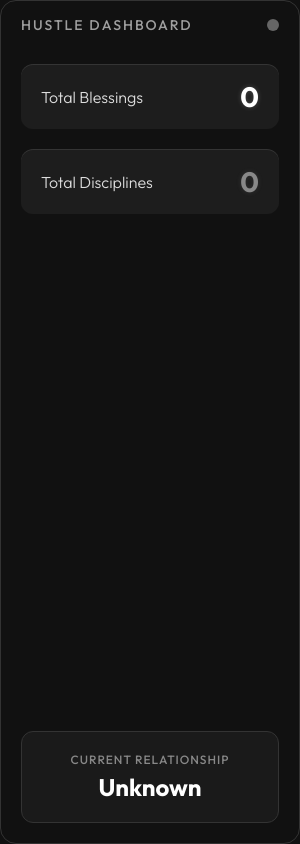
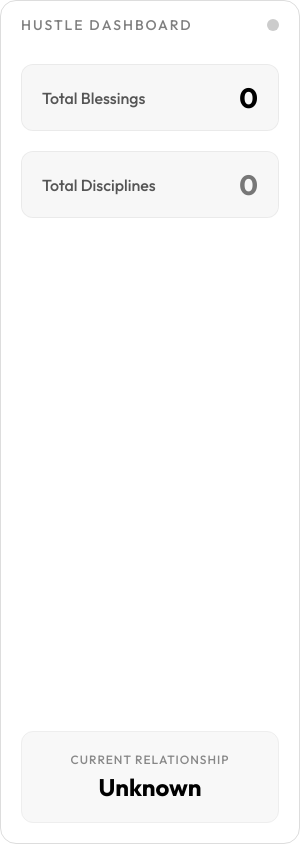
Before and after one commit to brightyorcerf/averageclaude, an Electron app: page dashboard.html in a window 300 px wide. Drawn offline with Linux system fonts and the light colour scheme; no server answers.

Commit message:
invert dashboard theme

```diff
--- a/dashboard.html
+++ b/dashboard.html
@@ -11,15 +11,14 @@
       margin: 0;
       padding: 0;
       font-family: 'Outfit', sans-serif;
-      background: #111;
-      color: #fff;
+      background: #ffffff;
+      color: #111111;
       overflow: hidden;
       display: flex;
       flex-direction: column;
       height: 100vh;
       -webkit-app-region: drag;
-      /* Makes window draggable */
-      border: 1px solid #333;
+      border: 1px solid #dddddd;
       box-sizing: border-box;
       border-radius: 16px;
     }
@@ -37,21 +36,22 @@
       font-weight: 500;
       text-transform: uppercase;
       letter-spacing: 2px;
-      color: rgba(255, 255, 255, 0.6);
+      color: rgba(0, 0, 0, 0.5);
     }
 
     .close-btn {
       width: 12px;
       height: 12px;
-      background: #666;
+      background: #cccccc;
       border-radius: 50%;
       cursor: pointer;
       -webkit-app-region: no-drag;
-      transition: transform 0.2s;
+      transition: transform 0.2s, background 0.2s;
     }
 
     .close-btn:hover {
       transform: scale(1.2);
+      background: #ff5f56;
     }
 
     #content {
@@ -67,16 +67,16 @@
       display: flex;
       justify-content: space-between;
       align-items: center;
-      background: rgba(255, 255, 255, 0.05);
+      background: rgba(0, 0, 0, 0.03);
       padding: 15px 20px;
       border-radius: 12px;
-      box-shadow: inset 0 1px 0 rgba(255, 255, 255, 0.1);
+      border: 1px solid rgba(0, 0, 0, 0.05);
     }
 
     .stat-label {
       font-size: 16px;
-      font-weight: 300;
-      color: #ddd;
+      font-weight: 500;
+      color: #555555;
     }
 
     .stat-value {
@@ -85,62 +85,60 @@
     }
 
     .blessing-val {
-      color: #fff;
-      text-shadow: 0 0 5px rgba(255, 255, 255, 0.2);
+      color: #000000;
     }
 
     .discipline-val {
-      color: #888;
-      text-shadow: 0 0 5px rgba(136, 136, 136, 0.2);
+      color: #777777;
     }
 
     .relationship-container {
       margin-top: auto;
       text-align: center;
       padding: 20px;
-      background: #1a1a1a;
+      background: #f8f8f8;
       border-radius: 12px;
-      border: 1px solid #333;
+      border: 1px solid #eeeeee;
     }
 
     .relationship-label {
       font-size: 12px;
       text-transform: uppercase;
       letter-spacing: 1px;
-      color: #888;
+      color: #888888;
       margin-bottom: 5px;
     }
 
     .relationship-status {
       font-size: 24px;
       font-weight: 700;
-      color: #fff;
+      color: #000000;
       transition: all 0.3s ease;
     }
 
     .status-toxic {
-      color: #666;
+      color: #999999;
     }
 
     .status-rocky {
-      color: #888;
+      color: #777777;
     }
 
     .status-roommates {
-      color: #aaa;
+      color: #555555;
     }
 
     .status-professional {
-      color: #ccc;
+      color: #333333;
     }
 
     .status-besties {
-      color: #eee;
+      color: #111111;
     }
 
     .status-angelic {
-      color: #fff;
-      text-shadow: 0 0 8px rgba(255, 255, 255, 0.5);
+      color: #000000;
+      text-shadow: 0 0 8px rgba(0, 0, 0, 0.1);
     }
   </style>
 </head>
```
